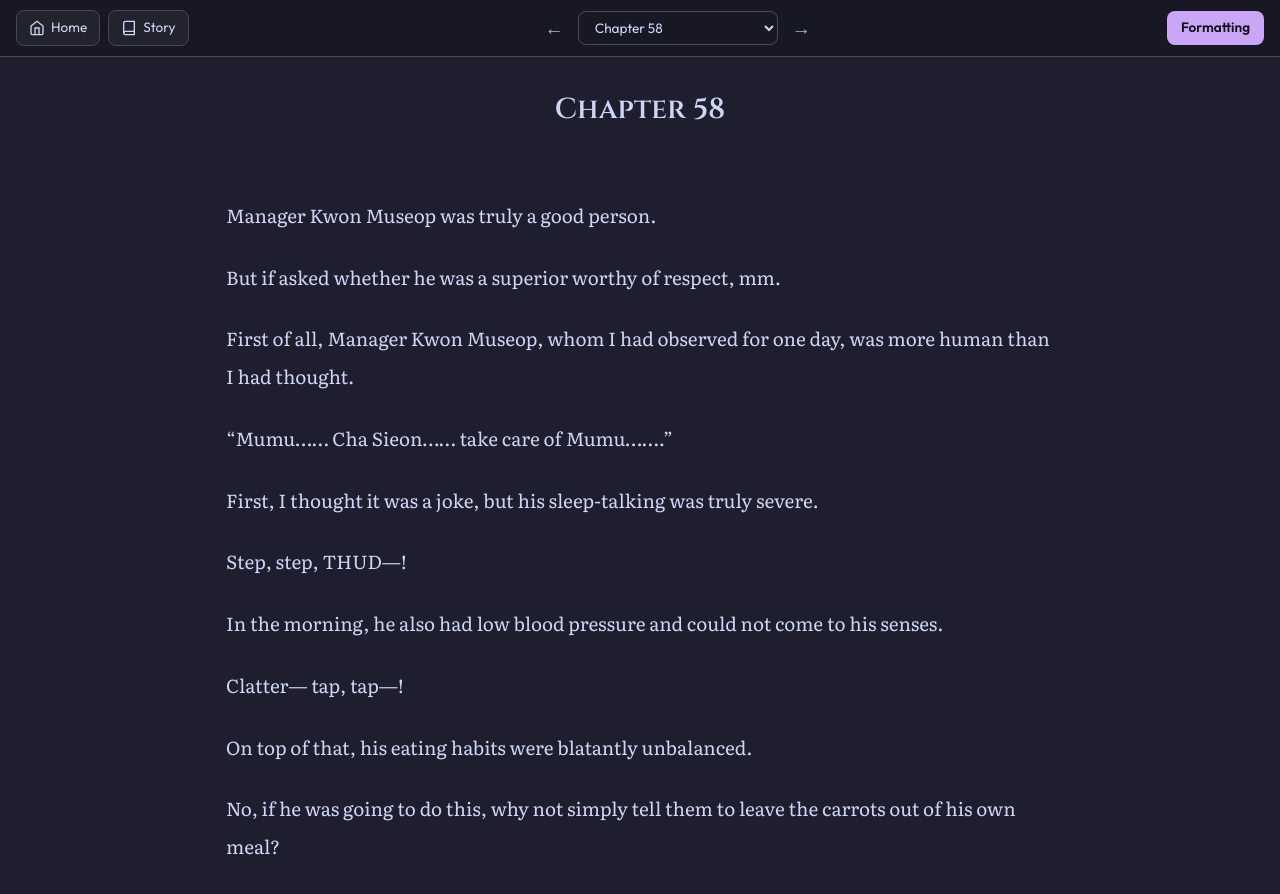
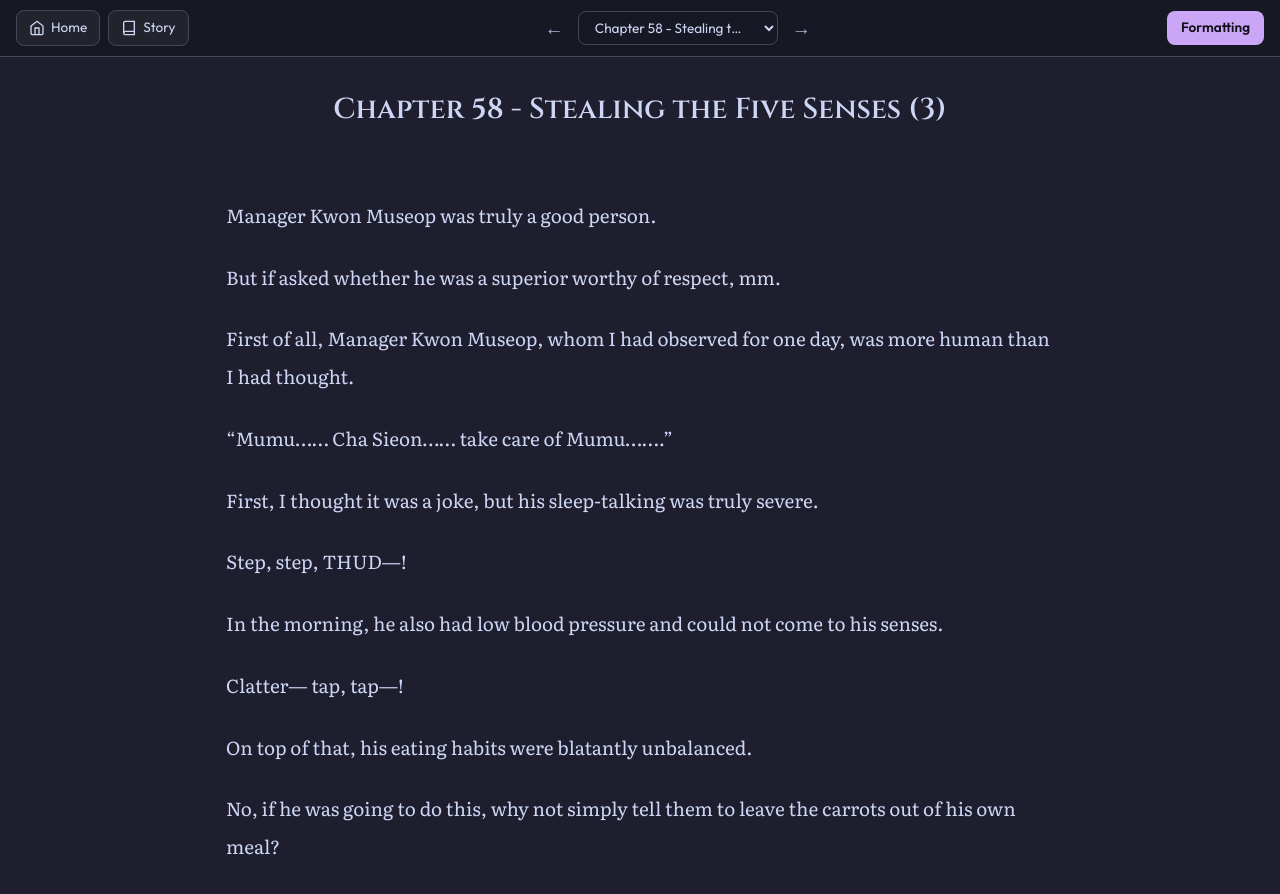
Before and after one commit to soleumn/soleumn.github.io, a Jekyll site: the page built from _chapters/esg/ch58.md, in a window 1280 px wide and 900 px high. Shown: the top 894 px of the window. Built offline with Jekyll 4.4.1, drawn with Linux system fonts in a browser that asks for light colours; comment, search, counter and statistics services are not loaded.

Commit message:
Update ch58.md

```diff
--- a/_chapters/esg/ch58.md
+++ b/_chapters/esg/ch58.md
@@ -1,5 +1,5 @@
 ---
-title: "Chapter 58"
+title: "Chapter 58 - Stealing the Five Senses (3)"
 categories: esg
 capitulo: 58
 ---
```
